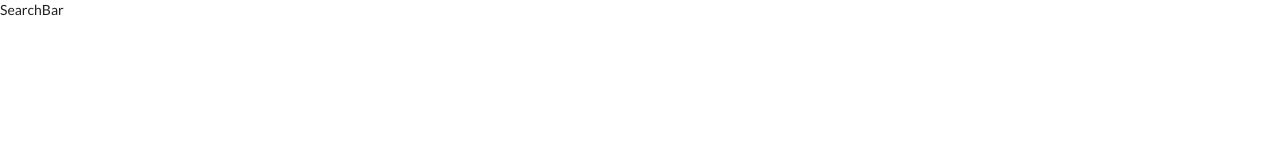
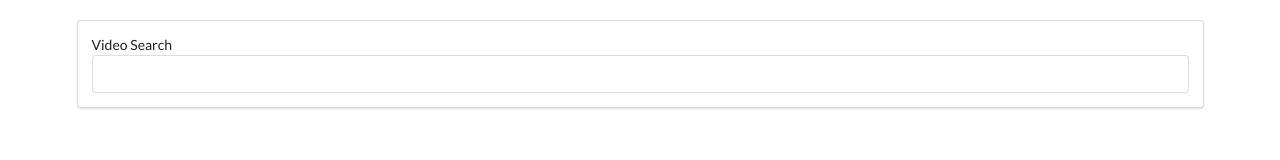
Before and after one commit to AbdAlfadeel-Hamdy/Videos, a React (Create React App) app: page / in a window 1280 px wide. Shown: the top 160 px of the page. Built offline with nearby package versions, Linux system fonts and the light colour scheme.

Commit message:
form submittal

```diff
--- a/src/components/App.js
+++ b/src/components/App.js
@@ -3,7 +3,7 @@
 class App extends React.Component {
   render() {
     return (
-      <div>
+      <div className="ui container" style={{ marginTop: "20px" }}>
         <SearchBar />
       </div>
     );
--- a/src/components/SearchBar.js
+++ b/src/components/SearchBar.js
@@ -1,8 +1,28 @@
 import React from "react";
 
 class SearchBar extends React.Component {
+  state = { term: "" };
+  onInputChange = (e) => {
+    this.setState({ term: e.target.value });
+  };
+  onFormSubmit = (e) => {
+    e.preventDefault();
+  };
   render() {
-    return <div>SearchBar</div>;
+    return (
+      <div className="ui segment">
+        <form className="ui form" onSubmit={this.onFormSubmit}>
+          <label>Video Search</label>
+          <div className="field">
+            <input
+              type="text"
+              value={this.state.term}
+              onChange={this.onInputChange}
+            />
+          </div>
+        </form>
+      </div>
+    );
   }
 }
 
```
